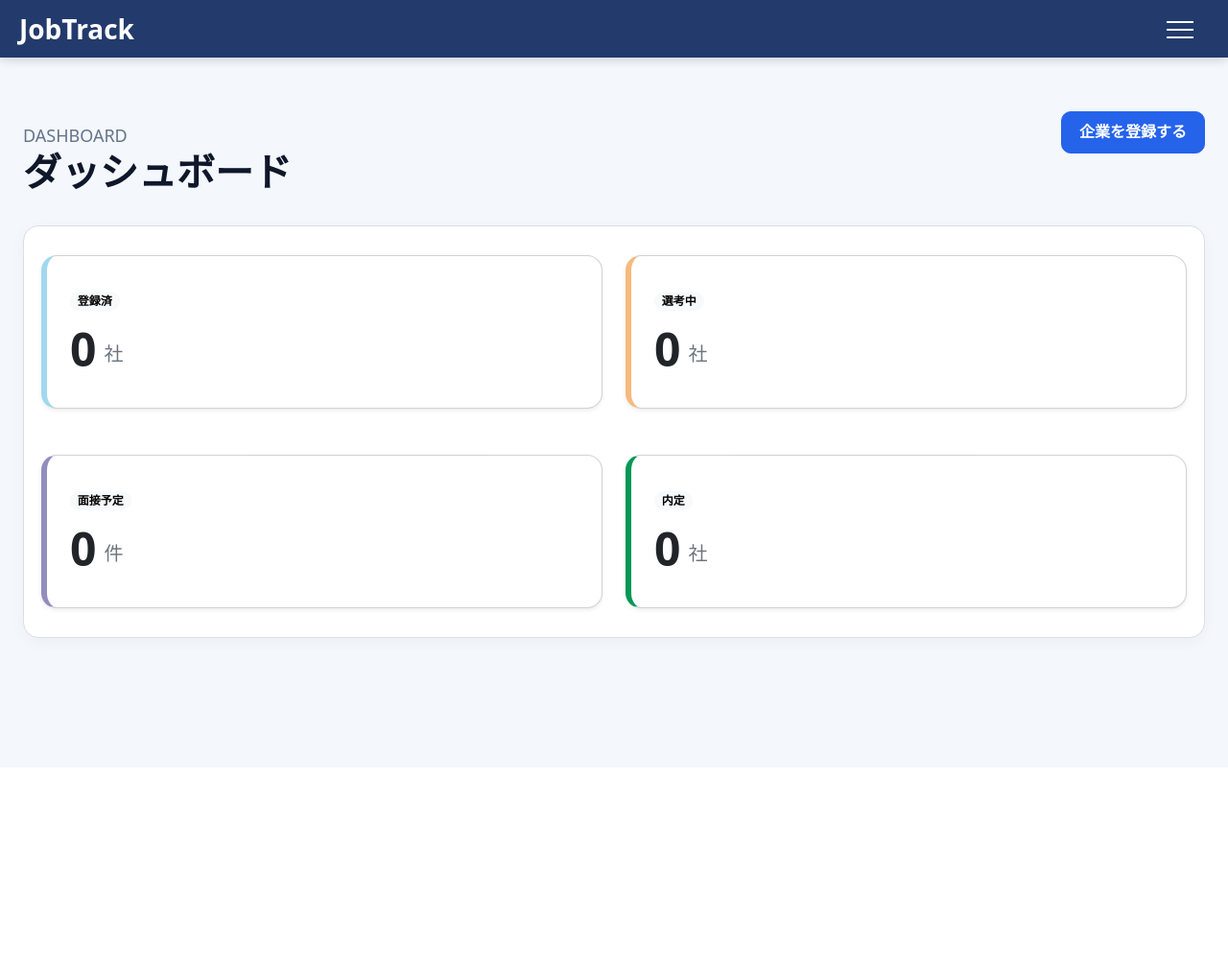
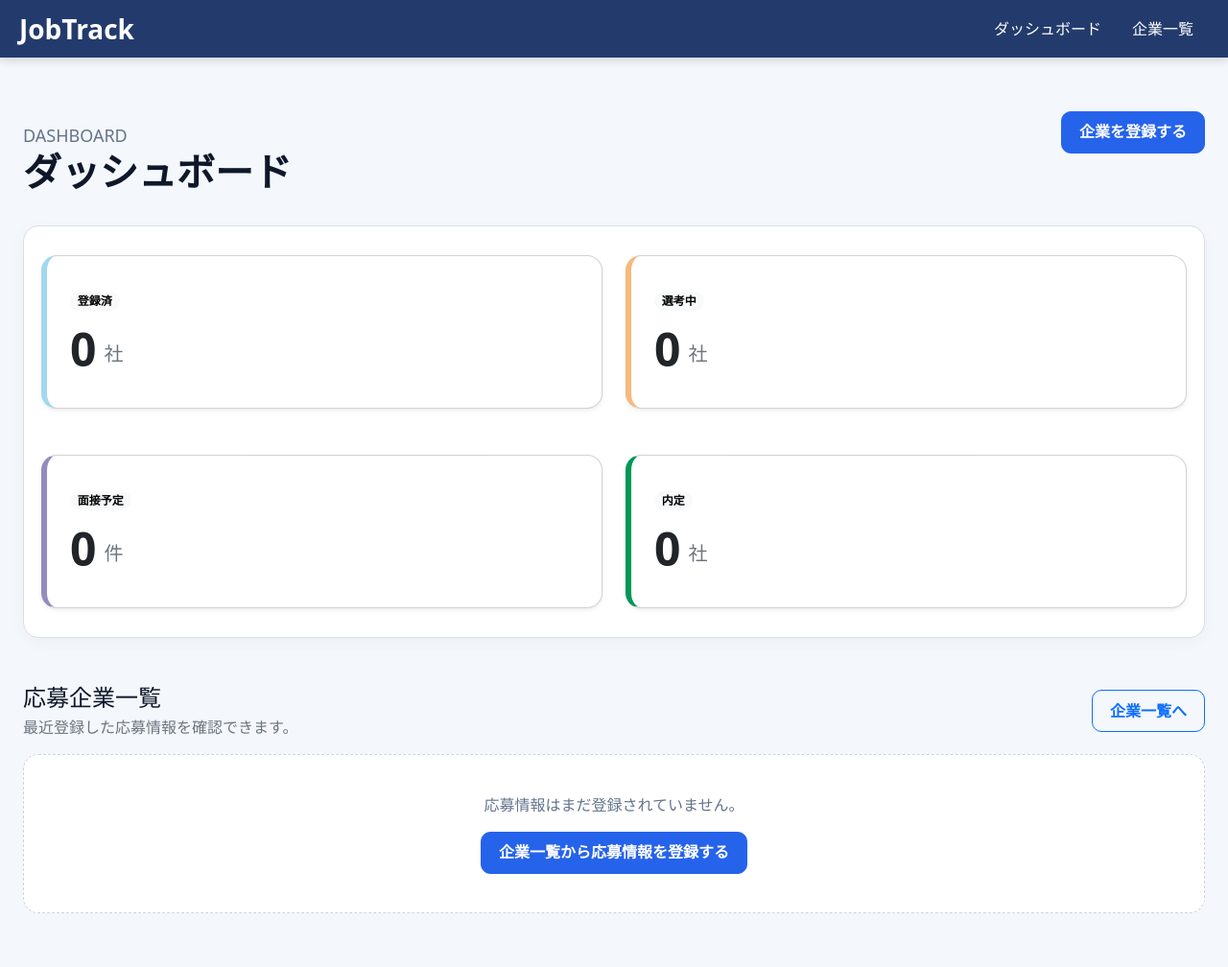
Before and after one commit to SoukenProg/JobTrack, a Flask app: page / in a window 1280 px wide. Shown: the whole page at 96% size. Before the commit the page ends 676 px from the top, so only its background shows below. Run offline with Flask 3, Linux system fonts and the light colour scheme; data that the repository does not hold is empty.

Commit message:
ダッシュボードに一覧を追加

```diff
--- a/routes/dashboard.py
+++ b/routes/dashboard.py
@@ -10,6 +10,12 @@ bp = Blueprint("dashboard", __name__)
 
 @bp.route("/")
 def index():
+    applications = db.session.execute(
+        select(Applications)
+        .join(Companies)
+        .order_by(Applications.created_at.desc())
+        .limit(10)
+    ).scalars().all()
     active_status = APPLICATION_STATUSES[1:6]
     # データ
     stats = {
@@ -22,4 +28,4 @@ def index():
             select(func.count()).select_from(Applications).where(Applications.status == "内定")),
     }
 
-    return render_template("dashboard.html", stats=stats)
+    return render_template("dashboard.html", stats=stats,applications=applications)
--- a/static/css/style.css
+++ b/static/css/style.css
@@ -509,6 +509,48 @@ a:hover {
   width: 100%;
 }
 /* =========================
+   Desktop Navigation
+========================= */
+
+@media screen and (min-width: 768px) {
+  .p-header__hamburger {
+    display: none;
+  }
+
+  .p-header__nav,
+  .p-header__nav.is-active {
+    position: static;
+    visibility: visible;
+    width: auto;
+    height: auto;
+    background: transparent;
+    opacity: 1;
+    right: auto;
+    top: auto;
+    transition: none;
+  }
+
+  .p-nav__list {
+    flex-direction: row;
+    align-items: center;
+    justify-content: flex-end;
+    width: auto;
+    height: auto;
+    padding: 0;
+    margin: 0;
+  }
+
+  .p-nav__item {
+    width: auto;
+    text-align: left;
+  }
+
+  .p-nav__link {
+    width: auto;
+    padding: 18px 16px;
+  }
+}
+/* =========================
    Mobile
 ========================= */
 
--- a/templates/base.html
+++ b/templates/base.html
@@ -3,7 +3,7 @@
 <head>
     <meta charset="UTF-8">
     <meta name="viewport"
-          content="width=device-width, user-scalable=no, initial-scale=1.0, maximum-scale=1.0, minimum-scale=1.0">
+          content="width=device-width, user-scalable=no, initial-scale=1.0">
     <meta http-equiv="X-UA-Compatible" content="ie=edge">
     <meta name="description" content="応募企業と面接予定を一元管理する就活支援システム">
     <link rel="stylesheet" href="{{ url_for('static', filename='css/reset.css') }}">
@@ -38,11 +38,6 @@
                             企業一覧
                         </a>
                     </li>
-                    <li class="p-nav__item">
-                        <a href="{{ url_for('companies.new') }}" class="p-nav__link">
-                            ＋ 企業を登録
-                        </a>
-                    </li>
                 </ul>
             </div>
         </nav>
@@ -52,8 +47,6 @@
     {% block content %}
     {% endblock %}
 </main>
-<script src="https://cdn.jsdelivr.net/npm/bootstrap@5.3.8/dist/js/bootstrap.bundle.min.js"
-        integrity="sha384-jdSIJTK9l6XwXj3RixpVDXtMcA2bFd9O81RlLAwhpr2oXRqvQP88rr16IeFXTgFE"
-        crossorigin="anonymous"></script>
+<script src="https://cdn.jsdelivr.net/npm/bootstrap@5.3.8/dist/js/bootstrap.bundle.min.js"></script>
 </body>
 </html>
--- a/templates/dashboard.html
+++ b/templates/dashboard.html
@@ -40,5 +40,75 @@
                 {% endfor %}
             </div>
         </div>
+    <section class="mt-5">
+    <div class="d-flex justify-content-between align-items-center mb-3">
+        <div>
+            <h2 class="h4 mb-1">応募企業一覧</h2>
+            <p class="text-secondary mb-0">
+                最近登録した応募情報を確認できます。
+            </p>
+        </div>
+
+        <a href="{{ url_for('companies.index') }}" class="btn btn-outline-primary">
+            企業一覧へ
+        </a>
+    </div>
+
+    {% if applications %}
+        <div class="table-card">
+            <div class="table-responsive">
+                <table class="table table-hover align-middle company-table">
+                    <thead>
+                        <tr>
+                            <th>企業名</th>
+                            <th>応募職種</th>
+                            <th>選考状況</th>
+                            <th>応募経路</th>
+                            <th>応募日</th>
+                            <th>対応期限</th>
+                        </tr>
+                    </thead>
+                    <tbody>
+                        {% for application in applications %}
+                        <tr>
+                            <td class="company-name">
+                                {{ application.company.company_name }}
+                            </td>
+                            <td>{{ application.job_title }}</td>
+                            <td>
+                                <span class="badge rounded-pill text-bg-light">
+                                    {{ application.status }}
+                                </span>
+                            </td>
+                            <td>{{ application.application_route or "-" }}</td>
+                            <td>
+                                {% if application.application_date %}
+                                    {{ application.application_date.strftime("%Y-%m-%d") }}
+                                {% else %}
+                                    -
+                                {% endif %}
+                            </td>
+                            <td>
+                                {% if application.deadline %}
+                                    {{ application.deadline.strftime("%Y-%m-%d") }}
+                                {% else %}
+                                    -
+                                {% endif %}
+                            </td>
+                        </tr>
+                        {% endfor %}
+                    </tbody>
+                </table>
+            </div>
+        </div>
+    {% else %}
+        <div class="empty-state">
+            <p>応募情報はまだ登録されていません。</p>
+            <a href="{{ url_for('companies.index') }}" class="btn btn-primary">
+                企業一覧から応募情報を登録する
+            </a>
+        </div>
+    {% endif %}
+</section>
     </div>
 {% endblock %}
```
